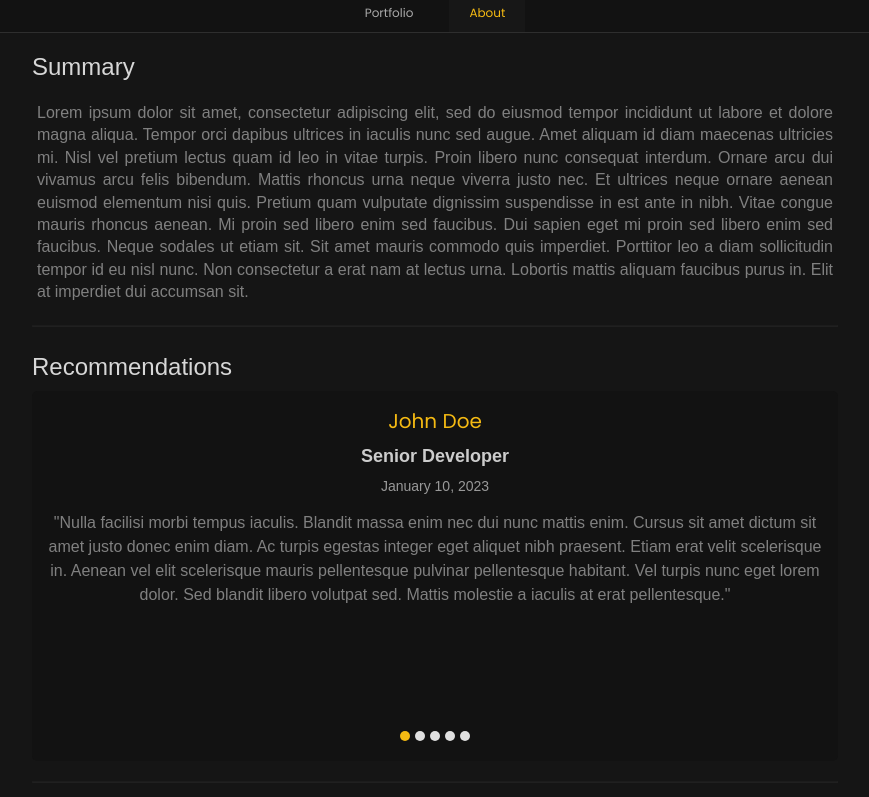
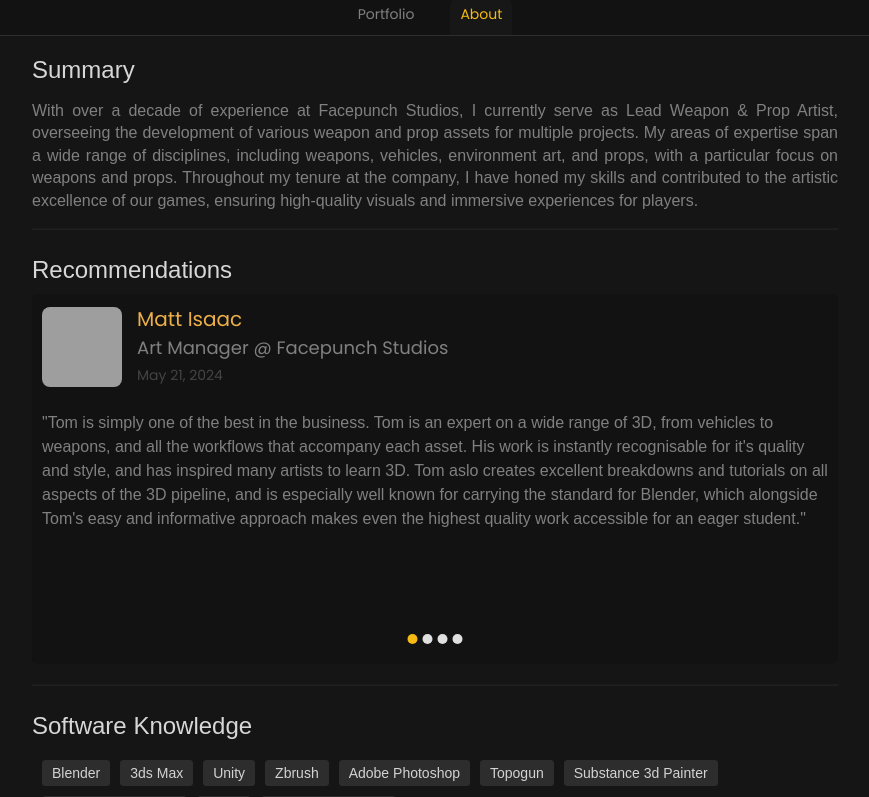
Before and after one commit to artofpilgrim/artofpilgrim.github.io, a plain HTML site: page about.html in a window 1280 px wide. Shown: the part 302-1099 px from the top of the page, without its empty margins (205-1074 px from the left). Drawn offline with nearby package versions, Linux system fonts and the light colour scheme; grey boxes are pictures that could not be loaded.

Commit message:
cleanup and refinement
properly moved index and about, got rid of html folder and example project. that was already in the resources folder anyway.

updated styles but most importantly revised styles of the recommendations panel.

updated it with my stuff

```diff
--- a/CSS/aboutstyle.css
+++ b/CSS/aboutstyle.css
@@ -101,7 +101,6 @@ p {
 
 .summary-panel p {
     text-align: justify;
-    padding: 5px;
 }
 
 .navigation-buttons {
@@ -112,15 +111,17 @@ p {
 }
 
 .nav-button {
-    padding: 10px 20px;
+    background-color: inherit;
     border: none;
-    background-color: #121212;
-    color: darkgray;
+    color: grey;
     font-family: 'Poppins', sans-serif;
-    font-size: 12px;
     text-decoration: none;
-    border-radius: 5px 5px 0 0;
-    transition: background-color 0.3s, color 0.3s;
+    cursor: pointer;
+    padding: 10px;
+    margin-right: 10px;
+    font-size: 14px;
+    border-radius: .9em .9em 0 0;
+    transition: ease 0.5s;
 }
 
 .nav-button.active, .nav-button:hover {
--- a/CSS/indexstyle.css
+++ b/CSS/indexstyle.css
@@ -82,15 +82,17 @@ h2 {
 }
 
 .nav-button {
-  padding: 10px 20px;
+  background-color: inherit;
   border: none;
-  background-color: #121212;
-  color: darkgray;
+  color: grey;
   font-family: 'Poppins', sans-serif;
-  font-size: 12px;
   text-decoration: none;
-  border-radius: 5px 5px 0 0;
-  transition: background-color 0.3s, color 0.3s;
+  cursor: pointer;
+  padding: 10px;
+  margin-right: 10px;
+  font-size: 14px;
+  border-radius: .9em .9em 0 0;
+  transition: ease 0.5s;
 }
 
 .nav-button.active, .nav-button:hover {
--- a/CSS/projectsstyle.css
+++ b/CSS/projectsstyle.css
@@ -160,8 +160,12 @@ h3 {
 
 #project-media img {
   display: block;
-  width: 100%;
+  max-width: 100%;
+  max-height: 100%;
+  width: auto;
   height: auto;
+  object-fit: contain;
+  margin: auto;
 }
 
 #project-media video {
--- a/CSS/recommendationsstyle.css
+++ b/CSS/recommendationsstyle.css
@@ -1,22 +1,47 @@
 .recommendation-content {
-    flex-grow: 1; /* Takes up all available space */
-    position: relative; /* Context for absolute positioning of recommendations */
-    width: 100%; /* Full width of its parent */
-    min-height: 350px; /* Minimum height to ensure space for content */
-    overflow: hidden; /* Keeps all recommendations within the div */
+    flex-grow: 1;
+    position: relative;
+    width: 100%;
+    min-height: 350px;
+    overflow: hidden;
 }
 
 .recommendation {
     width: 100%;
-    display: none; /* Hide all initially */
+    display: none;
     flex-direction: column;
     justify-content: center;
+    align-items: flex-start;
+    text-align: left;
+    transition: opacity 0.5s;
+    position: absolute;
+    top: 0;
+    left: 0;
+}
+
+.recommendation.active {
+    display: flex;
+    opacity: 1;
+    visibility: visible;
+}
+
+.recommendation-header {
+    display: flex;
     align-items: center;
-    text-align: center;
-    transition: opacity 0.5s;
-    position: absolute; /* Allow absolute positioning for sliding effect */
-    top: 0; /* Align at the top inside the relative container */
-    left: 0; /* Align to the left */
+    margin-bottom: 10px;
+}
+
+.recommendation-avatar {
+    width: 80px;
+    height: 80px;
+    border-radius: 0.5em;
+    margin-right: 15px;
+}
+
+.recommendation-details {
+    display: flex;
+    flex-direction: column;
+    justify-content: center;
 }
 
 .recommendations-panel {
@@ -26,33 +51,31 @@
     flex: 1;
     display: flex;
     flex-direction: column;
-    align-items: flex-start; /* Align items to the start (left) */
-    text-align: left; /* Align text to the left */
+    align-items: flex-start;
+    text-align: left;
     margin-bottom: 20px;
-}
-
-.recommendation.active {
-    display: flex; /* Only display the active recommendation */
-    opacity: 1;
-    visibility: visible;
 }
 
 .recommendation h2 {
     font-size: 20px;
-    margin: 5px 0;
-    color: #f5ba13;
+    margin: 0;
+    color: #edb049;
 }
 
 .recommendation h3 {
     font-size: 18px;
-    margin: 5px 0;
-    color: #cccccc;
+    font-family: 'Poppins', sans-serif;
+    font-weight: 400;
+    margin: 0;
+    color: grey;
 }
 
 .recommendation-date {
     font-size: 14px;
+    font-family: 'Poppins', sans-serif;
+    font-weight: 400;
     margin: 5px 0;
-    color: #999999;
+    color: #444444;
 }
 
 .recommendation-quote {
@@ -64,7 +87,7 @@
 
 .recommendation-dots {
     position: absolute;
-    bottom: 10px; /* Position dots at the bottom */
+    bottom: 10px;
     left: 50%;
     transform: translateX(-50%);
     display: flex;
--- a/CSS/userinformationstyle.css
+++ b/CSS/userinformationstyle.css
@@ -24,8 +24,10 @@
 }
 
 .user-info-panel h1 {
+  font-size: 20px;
   font-weight: 400;
   margin-bottom: 5px;
+  color: #edb049;
 }
 
 .profile-pic {
--- a/HTML/index.html
+++ /dev/null
@@ -1,46 +0,0 @@
-<!DOCTYPE html>
-<html lang="en">
-<head>
-    <meta charset="UTF-8" />
-    <meta name="viewport" content="width=device-width, initial-scale=1.0" />
-    <title>John Doe Portfolio</title>
-    <link rel="stylesheet" href="../CSS/indexstyle.css" />
-    <link rel="stylesheet" href="../CSS/thumbnailstyle.css" />
-    <link rel="stylesheet" href="../CSS/userinformationstyle.css" />
-    <link rel="stylesheet" href="https://fonts.googleapis.com/css2?family=Material+Symbols+Outlined:opsz,wght,FILL,GRAD@24,400,0,0" />
-    <link href="https://fonts.googleapis.com/css2?family=Poppins:wght@400;700&display=swap" rel="stylesheet" />
-    <link rel="stylesheet" href="https://cdnjs.cloudflare.com/ajax/libs/font-awesome/6.4.2/css/all.min.css" />
-</head>
-<body>
-    <div class="main-container">
-        <div class="top-container">
-            <div class="user-info-panel">
-                <!-- User Information Here -->
-            </div>
-            <div class="navigation-buttons">
-                <a href="index.html" class="nav-button" id="nav-portfolio">Portfolio</a>
-                <a href="about.html" class="nav-button" id="nav-about">About</a>
-            </div>
-        </div>
-        <div class="bottom-container">
-            <div class="thumbnail-container" id="thumbnail-container"></div>
-        </div>
-    </div>
-    <!-- Link to the external JavaScript files -->
-    <script src="../JS/userinformation.js"></script>
-    <script src="../JS/projects.js"></script>
-    <script src="../JS/index.js"></script>
-    <script>
-        // JavaScript to add 'active' class to the current page's navigation button
-        document.addEventListener("DOMContentLoaded", function() {
-            const currentPath = window.location.pathname.split('/').pop();
-            const navButtons = document.querySelectorAll('.nav-button');
-            navButtons.forEach(button => {
-                if (button.getAttribute('href') === currentPath) {
-                    button.classList.add('active');
-                }
-            });
-        });
-    </script>
-</body>
-</html>
--- a/JS/recommendations.js
+++ b/JS/recommendations.js
@@ -6,18 +6,29 @@ document.addEventListener("DOMContentLoaded", () => {
             const recommendationContent = document.querySelector('.recommendation-content');
             const dotsContainer = document.getElementById('recommendation-dots');
 
-          console.log("Adding recommendations and dots...");
-
             recommendations.forEach((rec, index) => {
                 const lines = rec.split('\n').map(line => line.trim()).filter(line => line);
+                const hasAvatar = lines[1].startsWith('http');
+                const name = lines[0];
+                const avatar = hasAvatar ? lines[1] : '';
+                const position = hasAvatar ? lines[2] : lines[1];
+                const date = hasAvatar ? lines[3] : lines[2];
+                const quote = hasAvatar ? lines[4] : lines[3];
+
                 const recommendation = document.createElement("div");
                 recommendation.className = "recommendation";
                 if (index === 0) recommendation.classList.add("active");
+
                 recommendation.innerHTML = `
-                  <h2>${lines[0]}</h2>
-                  <h3>${lines[1]}</h3>
-                  <p class="recommendation-date">${lines[2]}</p>
-                  <p class="recommendation-quote">"${lines[3]}"</p>
+                    <div class="recommendation-header">
+                        ${avatar ? `<img src="${avatar}" alt="${name}" class="recommendation-avatar">` : ''}
+                        <div class="recommendation-details">
+                            <h2>${name}</h2>
+                            <h3>${position}</h3>
+                            <p class="recommendation-date">${date}</p>
+                        </div>
+                    </div>
+                    <p class="recommendation-quote">"${quote}"</p>
                 `;
 
                 recommendationContent.appendChild(recommendation);
@@ -34,9 +45,6 @@ document.addEventListener("DOMContentLoaded", () => {
             const recommendationsElements = document.querySelectorAll(".recommendation");
             const dots = document.querySelectorAll(".dot");
 
-          console.log(`Recommendations count: ${recommendationsElements.length}`);
-          console.log(`Dots count: ${dots.length}`);
-
             function showRecommendation(index) {
                 recommendationsElements.forEach((rec, i) => {
                     rec.classList.toggle("active", i === index);
--- a/JS/userinformation.js
+++ b/JS/userinformation.js
@@ -31,7 +31,7 @@ function addUserInformation() {
 
             // Create and append the user name as a link
             const userNameLink = document.createElement("a");
-            userNameLink.href = "../../HTML/index.html";
+            userNameLink.href = "../../index.html";
             userNameLink.className = "user-name-link";
 
             const userName = document.createElement("h1");
@@ -67,7 +67,7 @@ function addUserInformation() {
 
             // Define the mapping of keywords to icon classes
             const socialIconMap = {
-                'twitter': "fa-brands fa-x-twitter",
+                'x': "fa-brands fa-x-twitter",
                 'email': "fas fa-envelope",
                 'facebook': "fa-brands fa-square-facebook",
                 'discord': "fa-brands fa-discord",
@@ -98,8 +98,8 @@ function addUserInformation() {
                 let url = social;
 
                 // Detect the type of social link
-                if (social.includes('twitter.com')) {
-                    iconClass = socialIconMap['twitter'];
+                if (social.includes('x.com')) {
+                    iconClass = socialIconMap['x'];
                 } else if (social.includes('facebook.com')) {
                     iconClass = socialIconMap['facebook'];
                 } else if (social.includes('discord.com')) {
--- a/HTML/about.html
+++ b/about.html
@@ -21,6 +21,7 @@
       rel="stylesheet"
       href="https://cdnjs.cloudflare.com/ajax/libs/font-awesome/6.4.2/css/all.min.css"
     />
+    <link rel="icon" href="../../Resources/favicon/pilfav.png" type="image/png"/>
   </head>
   <body>
     <div class="top-container">
```
Also changed, not shown: HTML/template-project.html (deleted, +0 -39 lines), Projects/Caboose/caboose.html (+0 -1 lines), Projects/HatchetPickaxe/hatchetpickaxe.html (+0 -1 lines), Projects/M24Grenade/m24.html (+0 -1 lines), Projects/PipeWrench/pipewrench.html (+0 -1 lines), Projects/Prototype17/prototype17.html (+0 -1 lines), index.html (+3 -2 lines), Config/productions.txt, Config/recommendations.txt, Config/summary.txt, Config/userinformation.txt. Lines whose indentation alone changed are shown as unchanged.
